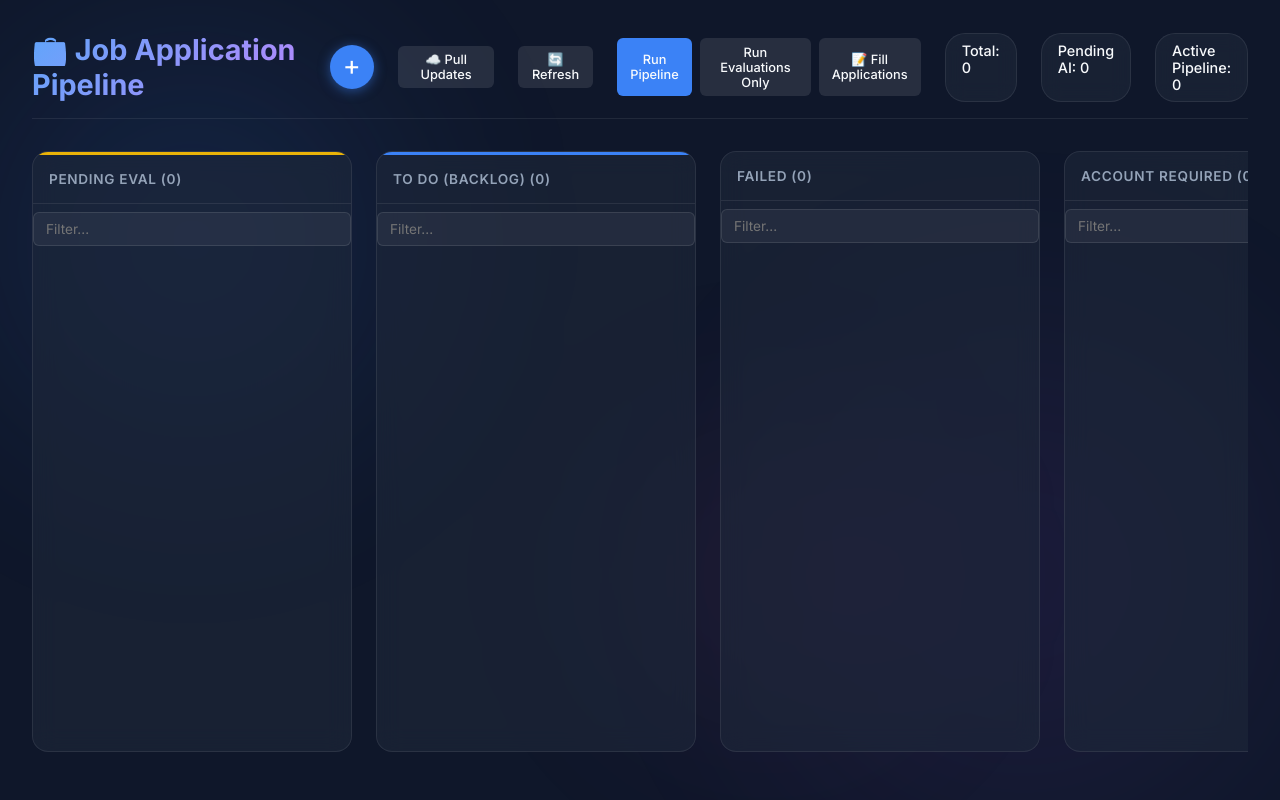
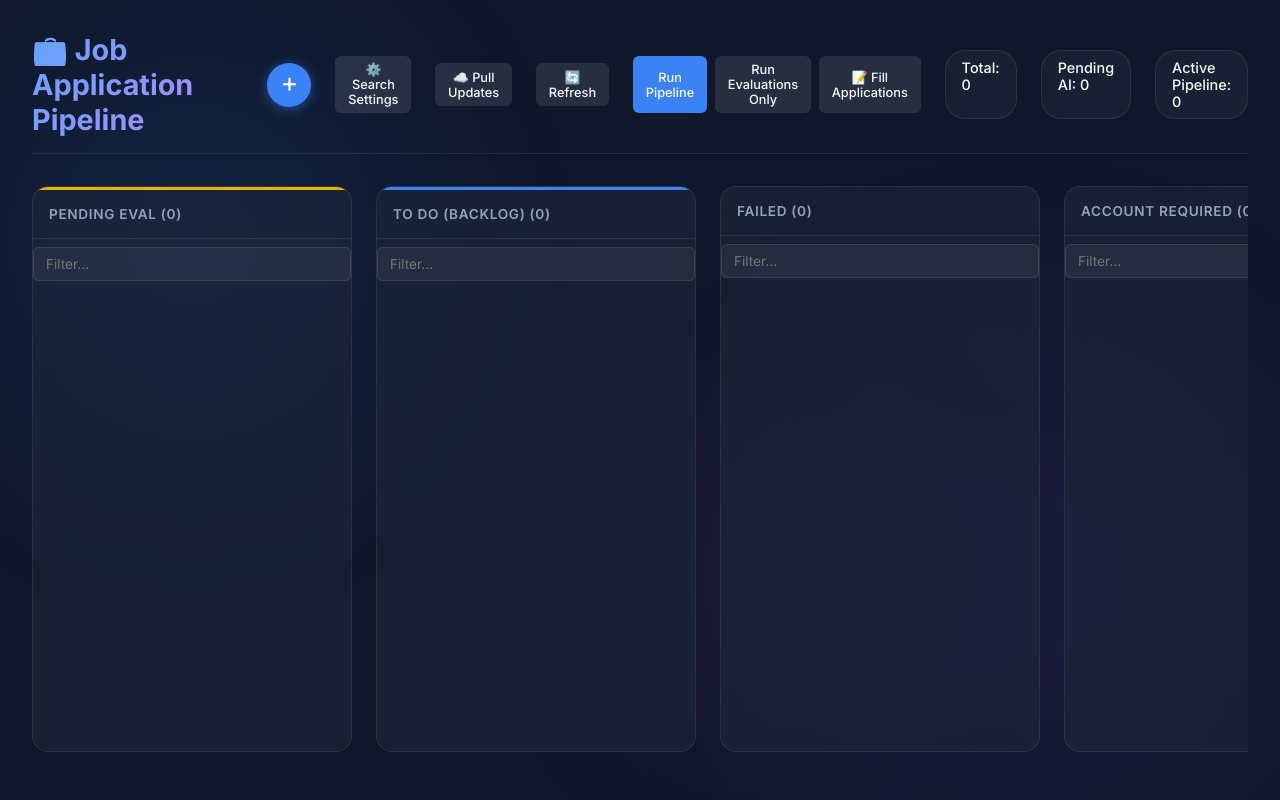
Before and after one commit to iklodi/jobscraper, a Flask app: page / in a window 1280 px wide. Run offline with Flask 3, Linux system fonts and the light colour scheme; data that the repository does not hold is empty.

Commit message:
Edit the search keywords and scoring rules from the dashboard
The two files that steer the whole pipeline - search_criteria.md and
rules.md - live in CVS_DIR, so changing a keyword meant an ssh session.
A header button now opens them in the browser.

Saving writes a .bak next to each file, refuses empty content (a blank
search_criteria.md would silently fall back to "Software Engineer in
Remote"), reloads the scraper module and reports back what the next run
will actually search for, so a typo in a '- Keyword @ Location' line is
visible immediately instead of the morning after.

Save stays disabled until the files have loaded, otherwise a fast click
posts two empty textareas.

Co-Authored-By: Claude Opus 5 (1M context) <noreply@anthropic.com>
Claude-Session: https://claude.ai/code/session_01J9BnA7UjMD7jkidT6pGUXD

```diff
--- a/app.py
+++ b/app.py
@@ -283,6 +283,67 @@ def add_job_from_url_status():
         'result': None if running else add_url_result,
     })
 
+# The two files that steer the search: what to look for, and how to score it.
+SETTINGS_FILES = {
+    'search_criteria': 'search_criteria.md',
+    'rules': 'rules.md',
+}
+
+@app.route('/api/settings', methods=['GET'])
+def get_settings():
+    out = {}
+    for key, filename in SETTINGS_FILES.items():
+        path = os.path.join(CVS_DIR, filename)
+        try:
+            with open(path, 'r', encoding='utf-8') as f:
+                out[key] = {'content': f.read(), 'path': path}
+        except FileNotFoundError:
+            out[key] = {'content': '', 'path': path}
+        except Exception as e:
+            return jsonify({'error': f'Could not read {filename}: {e}'}), 500
+    out['min_pass_score'] = os.environ.get('MIN_PASS_SCORE', '8')
+    return jsonify(out)
+
+@app.route('/api/settings', methods=['POST'])
+def save_settings():
+    data = request.json or {}
+    saved = []
+    for key, filename in SETTINGS_FILES.items():
+        if key not in data:
+            continue
+        content = data[key]
+        if not isinstance(content, str) or not content.strip():
+            return jsonify({'error': f'{filename} would be empty - not saving.'}), 400
+        path = os.path.join(CVS_DIR, filename)
+        try:
+            # Keep one backup so a bad edit is recoverable.
+            if os.path.exists(path):
+                with open(path, 'r', encoding='utf-8') as f:
+                    previous = f.read()
+                with open(path + '.bak', 'w', encoding='utf-8') as f:
+                    f.write(previous)
+            with open(path, 'w', encoding='utf-8') as f:
+                f.write(content if content.endswith('\n') else content + '\n')
+            saved.append(filename)
+        except Exception as e:
+            return jsonify({'error': f'Could not write {filename}: {e}'}), 500
+
+    # Report back how the search parses now, so a typo is visible immediately.
+    summary = None
+    try:
+        import importlib, scraper
+        importlib.reload(scraper)
+        keyword_specs, locations, job_types = scraper.get_search_criteria()
+        summary = {
+            'keywords': [{'keyword': k, 'locations': locs or locations} for k, locs in keyword_specs],
+            'job_types': job_types,
+            'searches': sum(len(locs or locations) for _, locs in keyword_specs) * 3,
+        }
+    except Exception as e:
+        summary = {'error': str(e)}
+
+    return jsonify({'saved': saved, 'parsed': summary})
+
 @app.route('/download/<path:subpath>')
 def download_file(subpath):
     apps_dir = os.path.join(CVS_DIR, 'applications')
--- a/static/app.js
+++ b/static/app.js
@@ -10,6 +10,7 @@ document.addEventListener('DOMContentLoaded', () => {
     window.addEventListener('click', (e) => {
         if (e.target === modal) closeModal();
         if (e.target === document.getElementById('add-job-modal')) closeAddJob();
+        if (e.target === document.getElementById('settings-modal')) closeSettings();
     });
 });
 
@@ -842,3 +843,88 @@ document.addEventListener('keydown', (e) => {
     if (e.key === 'Escape') closeAddJob();
     if (e.key === 'Enter' && e.target.id === 'add-job-url') submitAddJob();
 });
+
+// --- Search settings --------------------------------------------------------
+
+window.openSettings = function() {
+    const modal = document.getElementById('settings-modal');
+    const status = document.getElementById('settings-status');
+    const btn = document.getElementById('settings-save');
+    status.style.display = 'none';
+    status.innerHTML = '';
+    modal.classList.add('active');
+    // Nothing is loaded yet; saving now would post two empty files.
+    document.getElementById('settings-criteria').value = '';
+    document.getElementById('settings-rules').value = '';
+    btn.disabled = true;
+    btn.innerText = 'Loading...';
+
+    fetch('/api/settings').then(r => r.json()).then(data => {
+        btn.disabled = false;
+        btn.innerText = 'Save';
+        document.getElementById('settings-criteria').value = data.search_criteria.content;
+        document.getElementById('settings-rules').value = data.rules.content;
+        document.getElementById('settings-path-criteria').innerText = ' — ' + data.search_criteria.path;
+        document.getElementById('settings-path-rules').innerText = ' — ' + data.rules.path;
+        document.getElementById('settings-pass').innerText =
+            'Jobs scoring ' + data.min_pass_score + '+ go to To Do';
+    }).catch(e => {
+        status.style.display = 'block';
+        status.style.color = '#f87171';
+        status.innerText = 'Could not load the settings: ' + e;
+    });
+}
+
+window.closeSettings = function() {
+    document.getElementById('settings-modal').classList.remove('active');
+}
+
+window.saveSettings = async function() {
+    const btn = document.getElementById('settings-save');
+    const status = document.getElementById('settings-status');
+    btn.disabled = true;
+    btn.innerText = 'Saving...';
+
+    try {
+        const res = await fetch('/api/settings', {
+            method: 'POST',
+            headers: { 'Content-Type': 'application/json' },
+            body: JSON.stringify({
+                search_criteria: document.getElementById('settings-criteria').value,
+                rules: document.getElementById('settings-rules').value
+            })
+        });
+        const data = await res.json();
+        status.style.display = 'block';
+
+        if (data.error) {
+            status.style.color = '#f87171';
+            status.innerText = data.error;
+        } else {
+            const p = data.parsed || {};
+            let html = '<strong style="color:#4ade80;">Saved.</strong> ';
+            if (p.error) {
+                html += '<span style="color:#fbbf24;">But the file did not parse: ' + p.error + '</span>';
+            } else {
+                html += `The next run will make ${p.searches} searches` +
+                    (p.job_types && p.job_types.length ? ` (${p.job_types.join(', ')})` : '') + ':<br>' +
+                    p.keywords.map(k =>
+                        `&nbsp;&nbsp;<code>${k.keyword}</code> in ${k.locations.join(', ')}`).join('<br>');
+            }
+            status.style.color = 'var(--text-secondary)';
+            status.innerHTML = html;
+        }
+    } catch (e) {
+        status.style.display = 'block';
+        status.style.color = '#f87171';
+        status.innerText = 'Could not save: ' + e;
+    } finally {
+        btn.disabled = false;
+        btn.innerText = 'Save';
+    }
+}
+
+document.addEventListener('keydown', (e) => {
+    const modal = document.getElementById('settings-modal');
+    if (modal && modal.classList.contains('active') && e.key === 'Escape') closeSettings();
+});
--- a/templates/index.html
+++ b/templates/index.html
@@ -18,6 +18,7 @@
             <div style="display: flex; align-items: center; gap: 1.5rem;">
                 <button id="add-job-btn" class="btn-add" title="Add a job by URL"
                         onclick="openAddJob()" aria-label="Add a job by URL">+</button>
+                <button class="btn" onclick="openSettings()" title="Edit search keywords and scoring rules">⚙️ Search Settings</button>
                 <button class="btn" onclick="pullUpdates(this)">☁️ Pull Updates</button>
                 <button class="btn" onclick="manualRefresh(this)">🔄 Refresh</button>
                 <div class="pipeline-controls" style="display: flex; gap: 0.5rem; position: relative;">
@@ -105,6 +106,44 @@
         </main>
     </div>
 
+    <!-- Search Settings Modal -->
+    <div id="settings-modal" class="modal">
+        <div class="modal-content glass-panel" style="max-width: 780px;">
+            <span class="close-btn" onclick="closeSettings()">&times;</span>
+            <h2 style="margin-bottom: 0.4rem;">Search settings</h2>
+            <h3 style="margin-bottom: 1.2rem;">What the scraper looks for, and how the AI scores it.
+                Changes apply to the next run.</h3>
+
+            <div class="detail-section" style="border-bottom: none; padding-bottom: 0;">
+                <h4>Keywords, locations &amp; job types
+                    <span id="settings-path-criteria" style="text-transform: none; opacity: 0.5;"></span></h4>
+                <textarea id="settings-criteria" spellcheck="false"
+                          style="width: 100%; height: 230px; padding: 12px; border-radius: 8px;
+                                 border: 1px solid rgba(255,255,255,0.1); background: rgba(0,0,0,0.25);
+                                 color: white; font-family: ui-monospace, monospace; font-size: 0.82rem;
+                                 line-height: 1.5; resize: vertical;"></textarea>
+
+                <h4 style="margin-top: 1.2rem;">Scoring rules
+                    <span id="settings-path-rules" style="text-transform: none; opacity: 0.5;"></span></h4>
+                <textarea id="settings-rules" spellcheck="false"
+                          style="width: 100%; height: 260px; padding: 12px; border-radius: 8px;
+                                 border: 1px solid rgba(255,255,255,0.1); background: rgba(0,0,0,0.25);
+                                 color: white; font-family: ui-monospace, monospace; font-size: 0.82rem;
+                                 line-height: 1.5; resize: vertical;"></textarea>
+
+                <div id="settings-status" style="display: none; margin-top: 1rem; font-size: 0.9rem;
+                     color: var(--text-secondary);"></div>
+
+                <div style="display: flex; gap: 10px; margin-top: 1.3rem; align-items: center;">
+                    <button class="btn btn-primary" id="settings-save" onclick="saveSettings()">Save</button>
+                    <button class="btn" onclick="closeSettings()">Cancel</button>
+                    <span id="settings-pass" style="margin-left: auto; font-size: 0.85rem;
+                          color: var(--text-secondary);"></span>
+                </div>
+            </div>
+        </div>
+    </div>
+
     <!-- Add Job By URL Modal -->
     <div id="add-job-modal" class="modal">
         <div class="modal-content glass-panel" style="max-width: 560px;">
```
